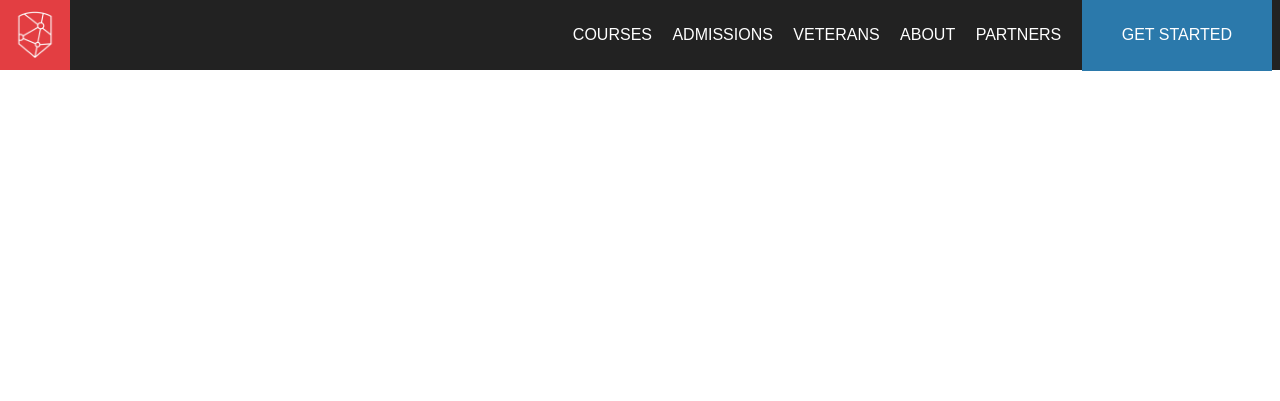
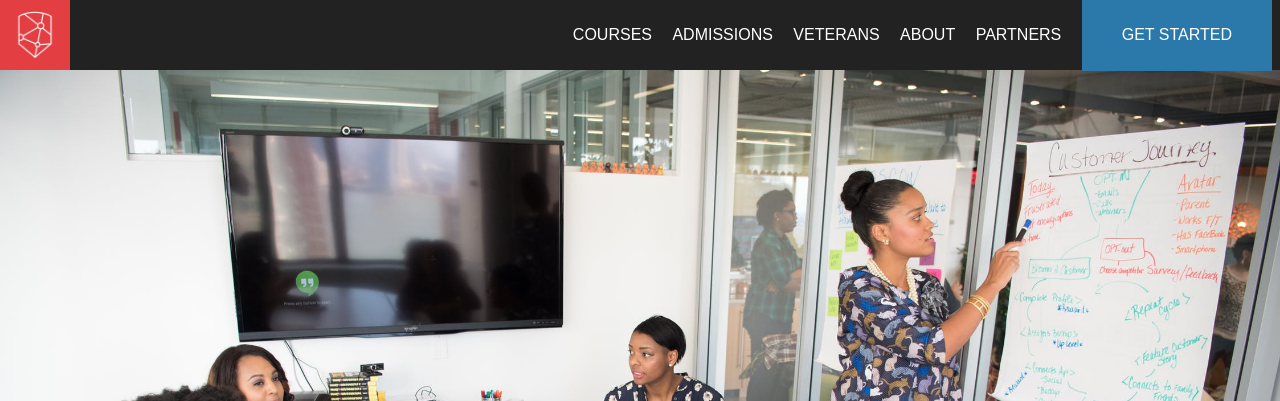
Before and after one commit to taylordickens17/staticLayout, a plain HTML site: page index.html in a window 1280 px wide. Shown: the top 401 px of the page. Drawn offline with Linux system fonts and the light colour scheme; a web font is replaced by a local one.

Commit message:
updated2

```diff
--- a/main.css
+++ b/main.css
@@ -60,7 +60,7 @@ nav a:visited {
 }
 
 .heading {
-  background-image: url(meeting.jpg/);
+  background-image: url(./meeting.jpg);
   background-size: cover;
   height: 100vh;
   width: 100vw;
```
